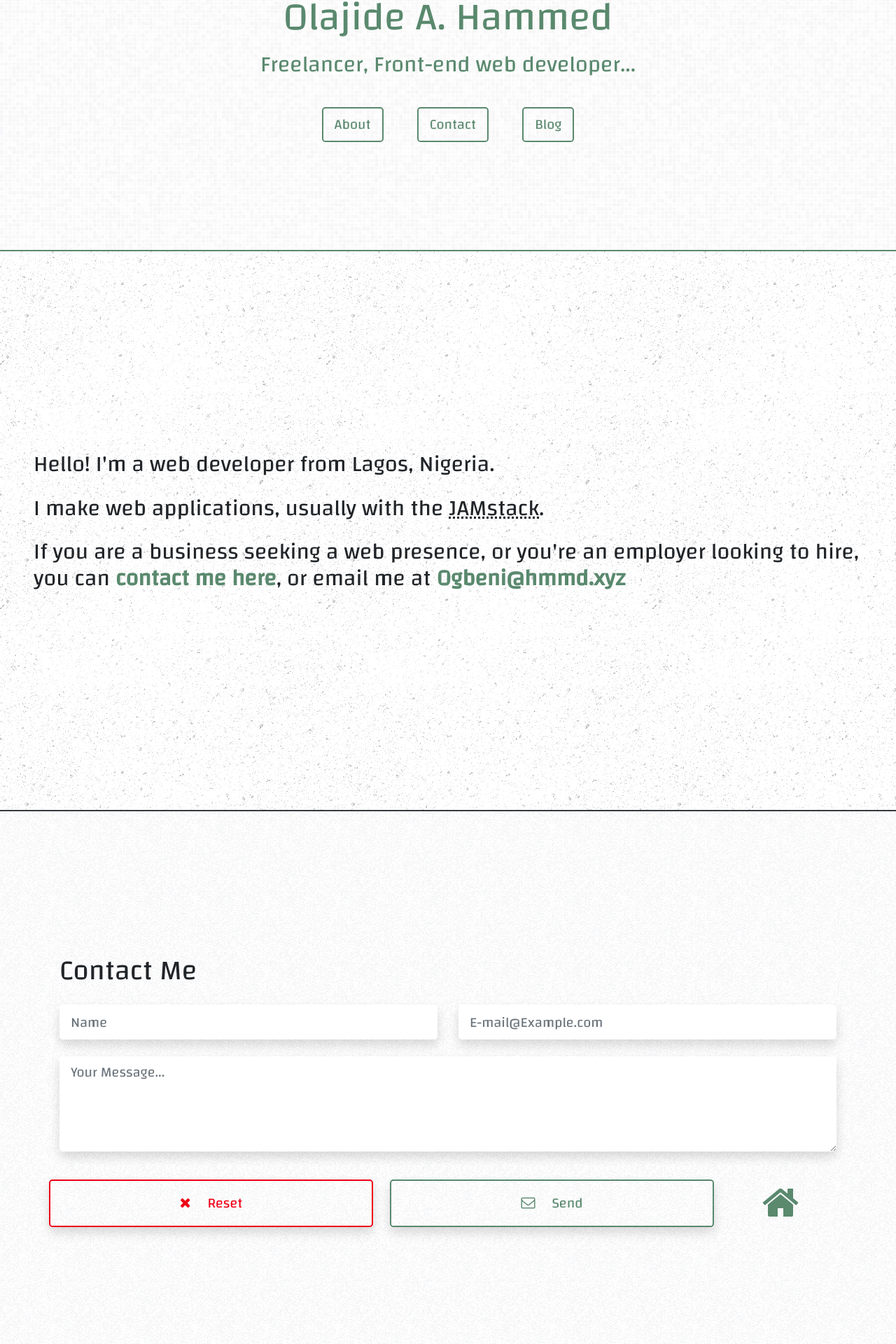
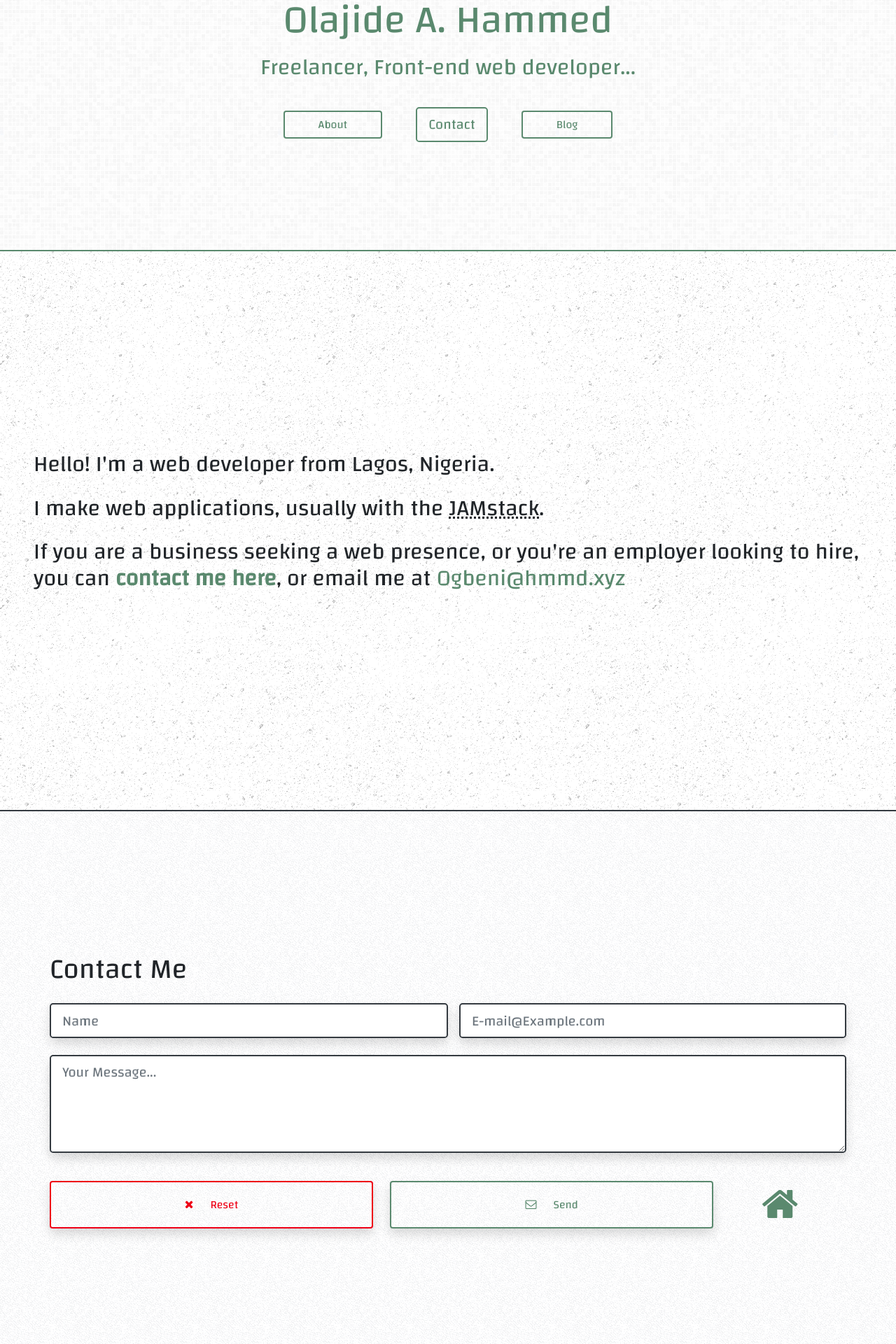
Before and after one commit to OgbeniHMMD/hmmd.xyz, a Nuxt app: page / in a window 1280 px wide. Shown: the part 441-2361 px from the top of the page at 70% size. Built offline with nearby package versions, Linux system fonts and the light colour scheme; what vue-disqus would draw is missing.

Commit message:
Tweaks and fixes

```diff
--- a/components/AboutMe.vue
+++ b/components/AboutMe.vue
@@ -16,7 +16,7 @@
           href="#social"
           class="font-weight-bold"
         >contact me here</a>, or email me at
-        <a class="font-weight-bold" href="mailto:Ogbeni@hmmd.xyz">Ogbeni@hmmd.xyz</a>
+        <a href="mailto:Ogbeni@hmmd.xyz">Ogbeni@hmmd.xyz</a>
       </p>
     </div>
   </div>
--- a/components/ContactMe.vue
+++ b/components/ContactMe.vue
@@ -4,45 +4,47 @@
     class="d-flex justify-content-center align-items-center min-vh-100 border-dark border-bottom text -center p-2 m-0 my-auto"
     style="background-image: url('/patterns/white-texture.png')"
   >
-    <div class="container">
+    <div class="container p-3">
       <div class="row">
-        <h1 class="col-12 mb-4">Contact Me</h1>
+        <h1 class="col-12 p-0 mb-4">Contact Me</h1>
 
         <div
           role="alert"
-          v-if="alertType"
+          v-if="alertMsg"
           :class="'alert-' + alertType"
           class="col-12 alert fade show text-center"
         >
           <span v-html="alertMsg"></span>
         </div>
 
-        <div class="col-12 col-md-6">
+        <div class="col-12 col-md-6 p-0">
           <input
             id="name"
             required
             v-model.trim="name"
-            class="form-control form-control-lg border-0 shadow mb-4"
+            class="form-control form-control-lg border-dark shadow mb-4"
             placeholder="Name"
           />
         </div>
-        <div class="col-12 col-md-6">
+
+        <div class="col-12 col-md-6 p-0 pl-md-3">
           <input
             id="email"
             required
             type="email"
             v-model.trim="email"
-            class="form-control form-control-lg border-0 shadow mb-4"
+            class="form-control form-control-lg border-dark shadow mb-4"
             placeholder="E-mail@Example.com"
           />
         </div>
-        <div class="col-12">
+
+        <div class="col-12 p-0">
           <textarea
             rows="4"
             required
             v-model.trim="textArea"
             placeholder="Your Message..."
-            class="form-control form-control-lg border-0 shadow mb-4"
+            class="form-control form-control-lg border-dark shadow mb-4"
           ></textarea>
         </div>
       </div>
@@ -51,7 +53,7 @@
         <button
           type="reset"
           title="Clear all fields"
-          class="btn btn-lg btn-outline-danger col shadow mr-4"
+          class="btn btn-outline-danger col shadow mr-4"
           v-on:click="reset()"
         >
           <i class="fa fa-times mr-4" />Reset
@@ -60,7 +62,7 @@
         <button
           title="Send Message"
           v-on:click="validateData()"
-          class="btn btn-lg btn-outline-primary col shadow"
+          class="btn btn-outline-primary col shadow"
         >
           <i class="fa fa-envelope-o mr-4"></i>Send
         </button>
@@ -97,7 +99,7 @@ export default {
 
   methods: {
     reset() {
-      this.alerType = null;
+      this.alerType = "";
       this.alertMsg = "";
 
       this.name = "";
@@ -125,26 +127,17 @@ export default {
     async sendMsg() {
       try {
         await axios.get(
-          "https://api.telegram.org/" +
-            this.token +
-            "/sendMessage?chat_id=" +
-            this.chatId +
-            "&text=" +
-            encodeURIComponent(
-              this.textArea +
-                "\n \n- - - - -\n" +
-                this.name +
-                " | " +
-                this.email
-            ) +
-            "&parse_mode=html"
+          `https://api.telegram.org/${this.token}/sendMessage?chat_id=${
+            this.chatId
+          }&text=${encodeURIComponent(
+            this.textArea + "\n \n- - - - -\n" + this.name + " | " + this.email
+          )}&parse_mode=html`
         );
         this.showAlert("success", "Message sent. Thank you!");
       } catch (e) {
-        console.log("An Error Occured: ");
         this.showAlert(
           "danger",
-          "Sorry, an error occured. <b>Your Message was not sent.</b>"
+          "An error occured, your Message was not sent. <br /> Alternatively, you can send an email to <b>Ogbeni@hmmd.xyz</b>"
         );
       }
     }
--- a/components/SocialLinks.vue
+++ b/components/SocialLinks.vue
@@ -1,35 +1,33 @@
 <template>
   <div
     id="social"
-    class="d-flex justify-content-center align-items-center min-vh-100 border-primary border-bottom text-center p-2 m-0 my-auto"
+    class="d-flex justify-content-center align-items-center min-vh-100 border-primary border-bottom text-center m-0 my-auto"
     style="background-image: url('/patterns/stardust.png')"
   >
-    <div class="display-1">
     <div>
       <a href="#top" title="Home">
-          <i class="bounce fa fa-home my-3 mx-4 ml-md-0"></i>
+        <i class="bounce fa fa-home display-1 my-3 mx-4 mx-md-4"></i>
       </a>
 
       <a href="/blog" title="Blog">
-          <i class="fa fa-newspaper-o my-3 mx-4"></i>
+        <i class="fa fa-newspaper-o display-1 m-4"></i>
       </a>
 
       <a href="#contact" title="E-mail">
-          <i class="fa fa-envelope my-3 mx-4"></i>
+        <i class="fa fa-envelope display-1 m-4"></i>
       </a>
 
       <a href="//t.me/OgbeniHMMD" title="Telegram">
-          <i class="fa fa-telegram my-3 mx-4"></i>
+        <i class="fa fa-telegram display-1 m-4"></i>
       </a>
 
       <a href="//twitter.com/OgbeniHMMD" title="Twitter">
-          <i class="fa fa-twitter my-3 mx-4"></i>
+        <i class="fa fa-twitter display-1 m-4"></i>
       </a>
 
       <a href="//github.com/OgbeniHMMD" title="Github">
-          <i class="fa fa-github my-3 mx-4 mr-md-0"></i>
+        <i class="fa fa-github display-1 m-4"></i>
       </a>
-      </div>
     </div>
   </div>
 </template>
--- a/components/TheHeader.vue
+++ b/components/TheHeader.vue
@@ -15,10 +15,10 @@
       <div class="h2 my-3">Freelancer, Front-end web developer...</div>
     </div>
 
-    <div class="h3 p-2 m-0">
-      <a class="btn btn-lg btn-outline-primary mr-5" href="#about">About</a>
-      <a class="btn btn-lg btn-outline-primary mr-5" href="#social">Contact</a>
-      <a class="btn btn-lg btn-outline-primary" href="/blog">Blog</a>
+    <div class="h3 p-1 m-0">
+      <a class="btn btn -lg btn-outline-primary px-md-5 mr-3 mr-md-5" href="#about">About</a>
+      <a class="btn btn-lg btn-outline-primary mr-3 mr-md-5" href="#social">Contact</a>
+      <a class="btn btn -lg btn-outline-primary px-md-5" href="/blog">Blog</a>
     </div>
   </div>
 </template>
```
Lines whose indentation alone changed are shown as unchanged.
